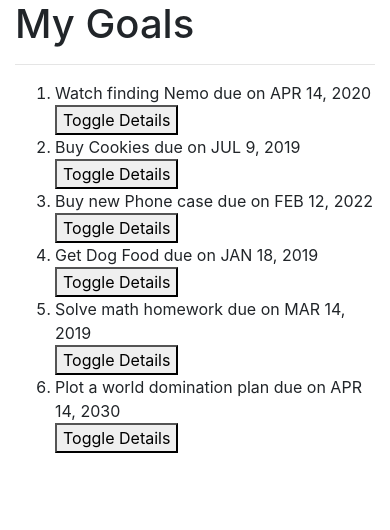
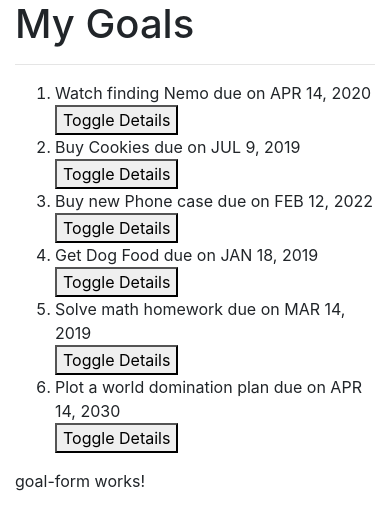
Before and after one commit to hbk93/goals1, an Angular app: page / in a window 390 px wide. Shown: the top 530 px of the page. Built offline with nearby package versions, Linux system fonts and the light colour scheme.

Commit message:
tie form component to goal component

```diff
--- a/src/app/goal/goal.component.html
+++ b/src/app/goal/goal.component.html
@@ -1,6 +1,8 @@
 <div class="container">
   <h1>My Goals</h1>
   <hr>
+  <div class="row">
+    <div class="col-md-6">
       <ol>
         <div *ngFor = 'let goal of goals; let i = index'>
           <li appStrikethrough>{{goal.name}} due on {{goal.completeDate|date|uppercase}}</li>
@@ -9,3 +11,8 @@
         </div>
       </ol>
     </div>
+    <div class="col-md-6">
+      <app-goal-form></app-goal-form>
+    </div>
+  </div>
+</div>
```
Lines whose indentation alone changed are shown as unchanged.
